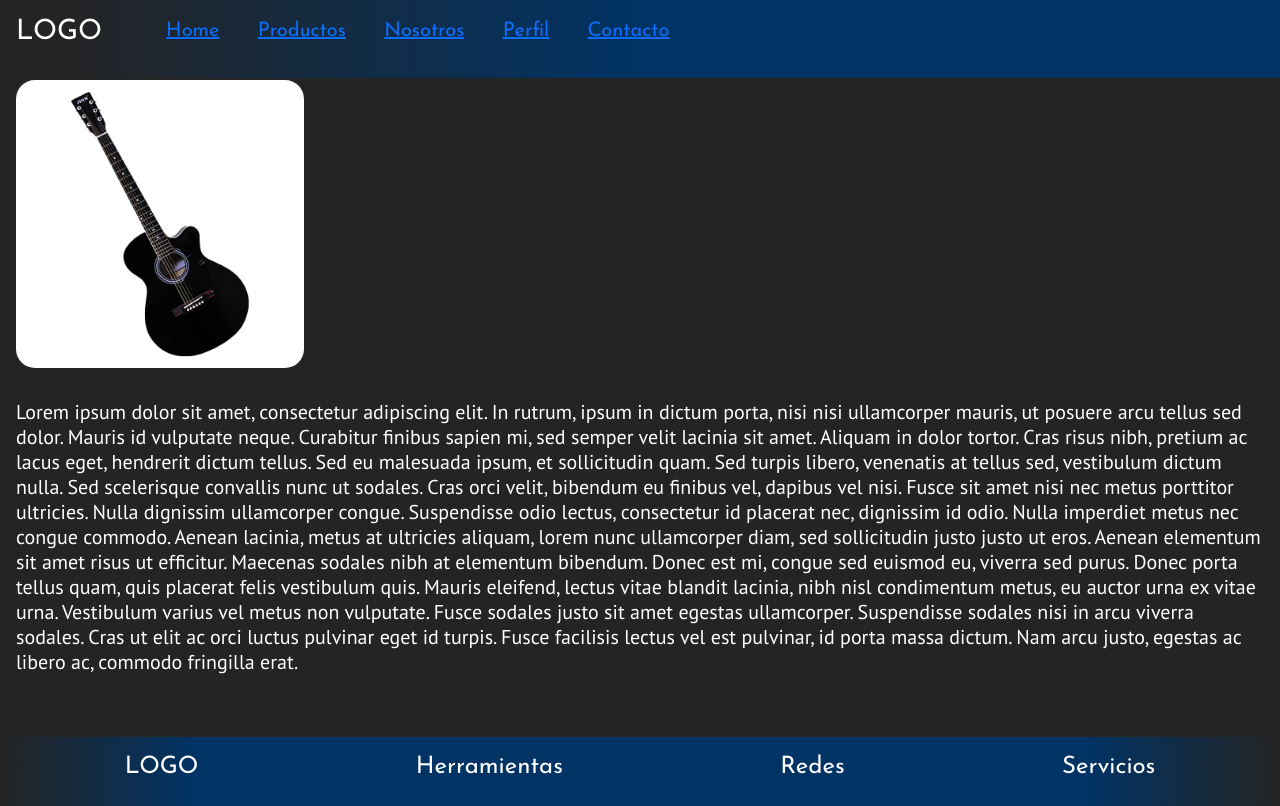
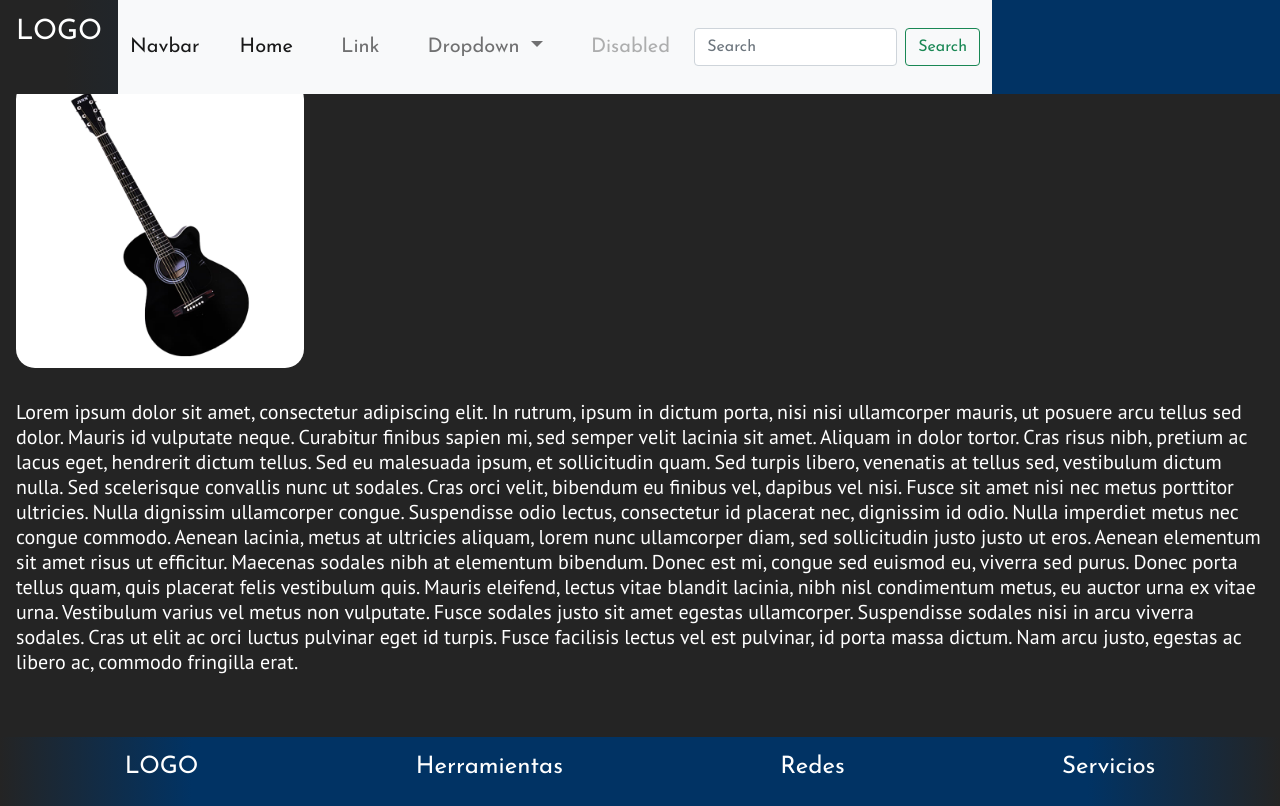
Before and after one commit to Gonzapi16/proyecto-coder, a plain HTML site: page index.html in a window 1280 px wide. Drawn offline with nearby package versions, Linux system fonts and the light colour scheme.

Commit message:
v3 agregue la navbar (15/1/2022)

```diff
--- a/index.html
+++ b/index.html
@@ -17,16 +17,42 @@
         <div class="grid-header">
         <h3>LOGO</h3>
     <div>
-        <nav>
-            <ul>
-                <li class="li-hover"><a href="index.html">Home</a></li>
-                <li class="li-hover"><a href="paginas/productos.html">Productos</a></li>
-                <li class="li-hover"><a href="paginas/nosotros.html">Nosotros</a></li>
-                <li class="li-hover"><a href="paginas/perfil.html">Perfil</a></li>
-                <li class="li-hover"><a href="paginas/contacto.html">Contacto</a></li>
-            </ul>
-    </div>
-        </nav>
+        <nav class="navbar navbar-expand-lg navbar-light bg-light">
+            <div class="container-fluid">
+              <a class="navbar-brand" href="#">Navbar</a>
+              <button class="navbar-toggler" type="button" data-bs-toggle="collapse" data-bs-target="#navbarSupportedContent" aria-controls="navbarSupportedContent" aria-expanded="false" aria-label="Toggle navigation">
+                <span class="navbar-toggler-icon"></span>
+              </button>
+              <div class="collapse navbar-collapse" id="navbarSupportedContent">
+                <ul class="navbar-nav me-auto mb-2 mb-lg-0">
+                  <li class="nav-item">
+                    <a class="nav-link active" aria-current="page" href="#">Home</a>
+                  </li>
+                  <li class="nav-item">
+                    <a class="nav-link" href="#">Link</a>
+                  </li>
+                  <li class="nav-item dropdown">
+                    <a class="nav-link dropdown-toggle" href="#" id="navbarDropdown" role="button" data-bs-toggle="dropdown" aria-expanded="false">
+                      Dropdown
+                    </a>
+                    <ul class="dropdown-menu" aria-labelledby="navbarDropdown">
+                      <li><a class="dropdown-item" href="#">Action</a></li>
+                      <li><a class="dropdown-item" href="#">Another action</a></li>
+                      <li><hr class="dropdown-divider"></li>
+                      <li><a class="dropdown-item" href="#">Something else here</a></li>
+                    </ul>
+                  </li>
+                  <li class="nav-item">
+                    <a class="nav-link disabled" href="#" tabindex="-1" aria-disabled="true">Disabled</a>
+                  </li>
+                </ul>
+                <form class="d-flex">
+                  <input class="form-control me-2" type="search" placeholder="Search" aria-label="Search">
+                  <button class="btn btn-outline-success" type="submit">Search</button>
+                </form>
+              </div>
+            </div>
+          </nav>
         </div>
     </header>
     <!--!Header-->
```
